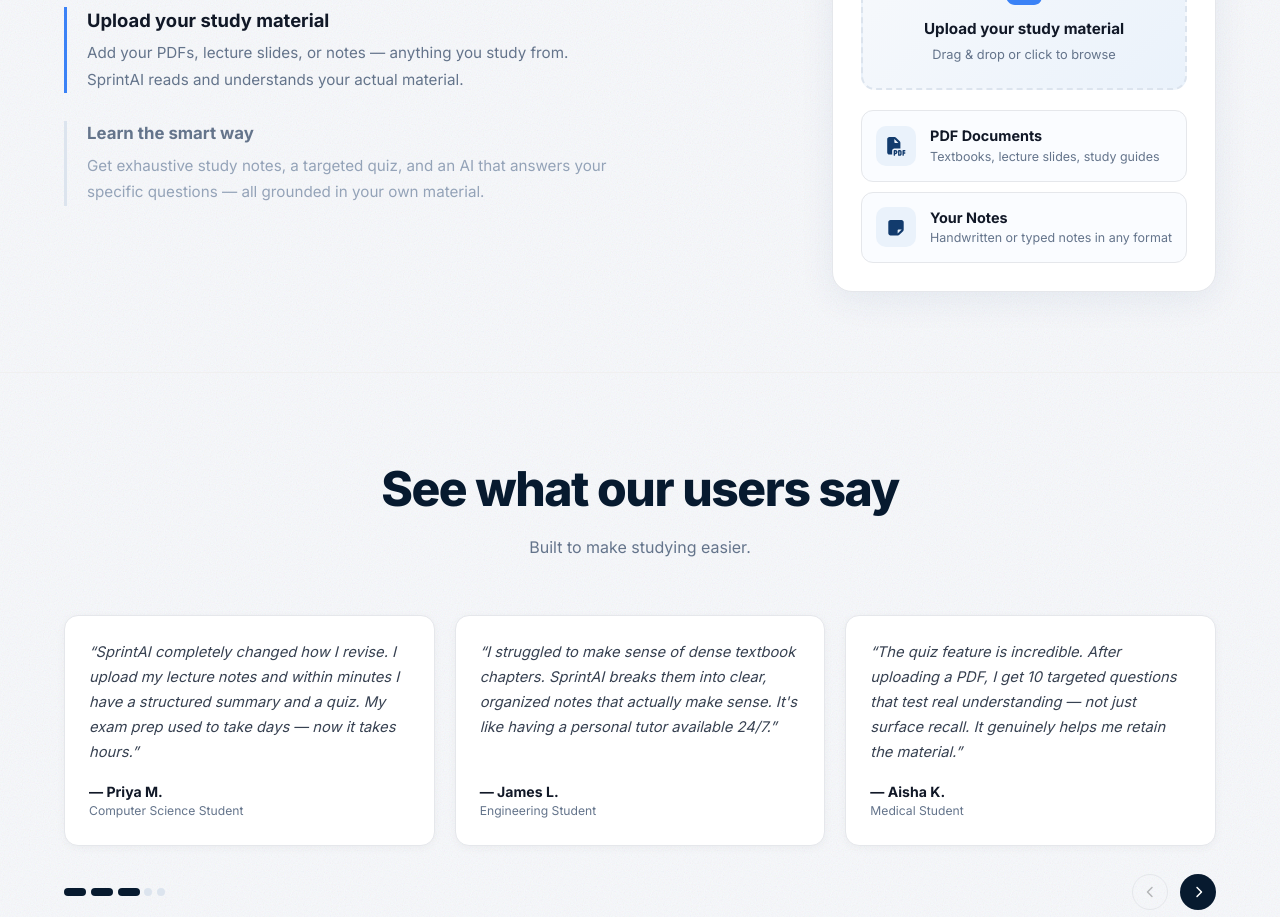
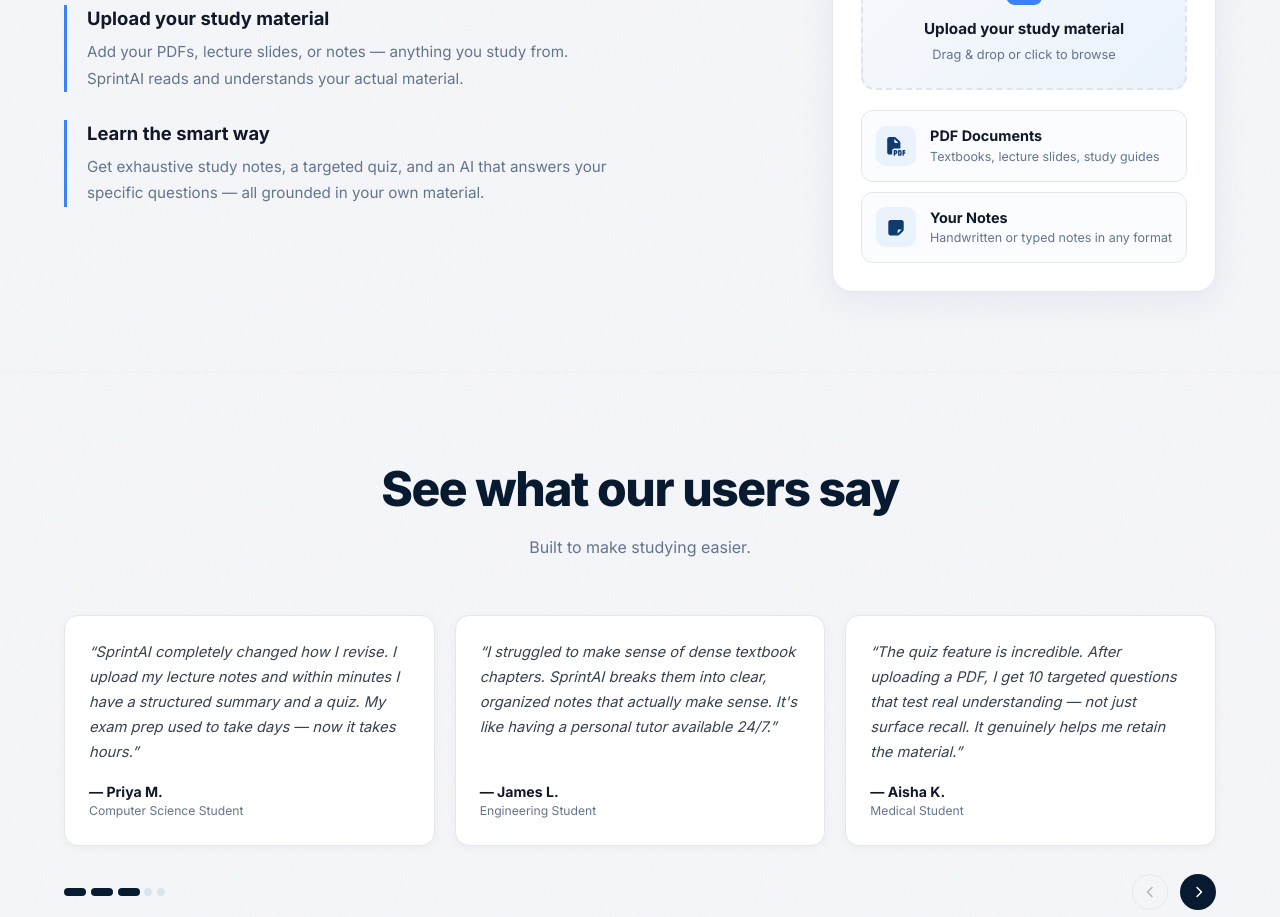
Before and after one commit to WAnubhavGoel/SprintAI, a Next.js app: page / in a window 1280 px wide. Shown: the part 1040-1957 px from the top of the page. Built offline with nearby package versions, Linux system fonts and the light colour scheme; what @mui/material-nextjs would draw is missing.

Commit message:
style: apply bold active accent and typography to both feature items in UploadSection

```diff
--- a/src/components/landing/UploadSection.tsx
+++ b/src/components/landing/UploadSection.tsx
@@ -167,14 +167,14 @@
               </Typography>
             </Box>
 
-            <Box sx={{ borderLeft: '3px solid #DCE4EE', pl: 2.5 }}>
+            <Box sx={{ borderLeft: '3px solid #3B82F6', pl: 2.5 }}>
               <Typography
                 component="h3"
-                sx={{ fontWeight: 700, color: '#64748B', fontSize: '1.05rem', mb: 0.75 }}
+                sx={{ fontWeight: 700, color: '#111827', fontSize: '1.15rem', mb: 0.75 }}
               >
                 Learn the smart way
               </Typography>
-              <Typography sx={{ color: '#94A3B8', lineHeight: 1.75, fontSize: '0.95rem' }}>
+              <Typography sx={{ color: '#64748B', lineHeight: 1.75, fontSize: '0.95rem' }}>
                 Get exhaustive study notes, a targeted quiz, and an AI that
                 answers your specific questions — all grounded in your own material.
               </Typography>
```
